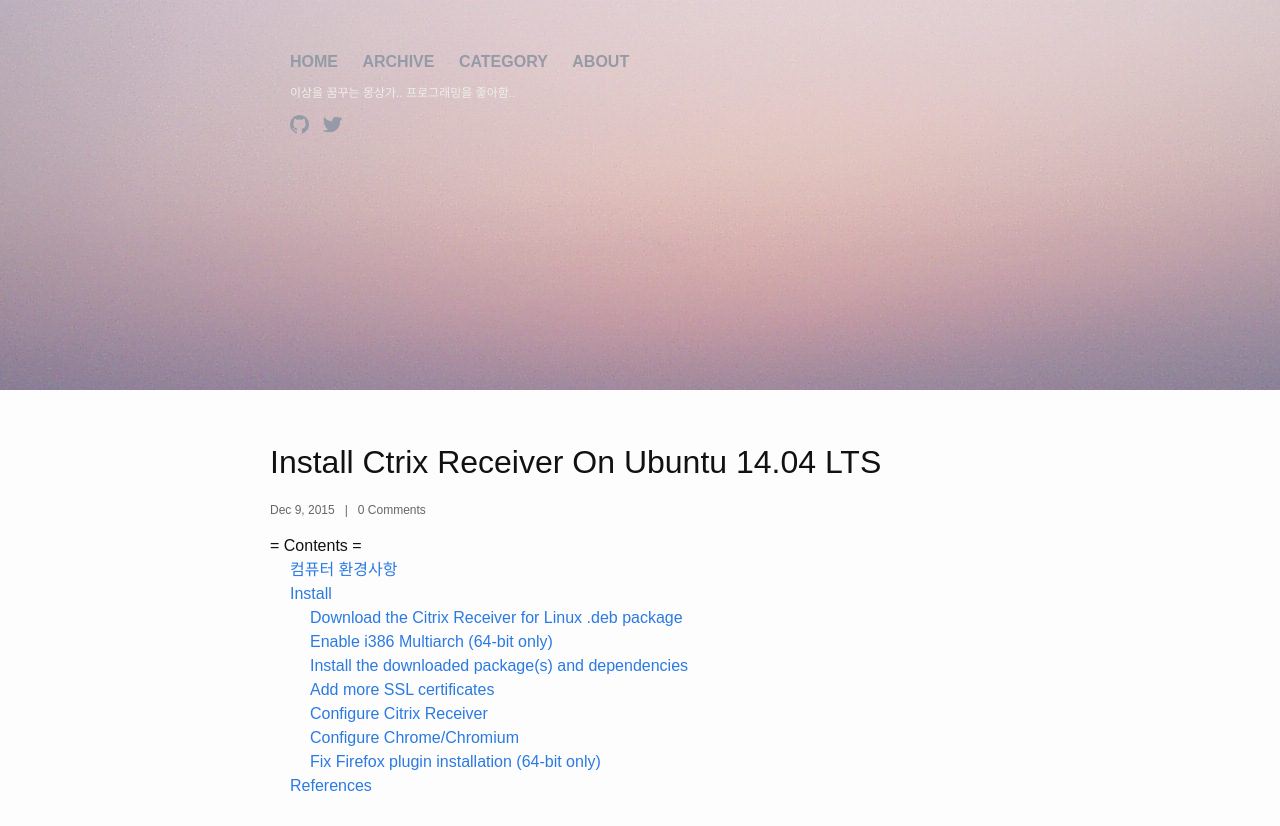
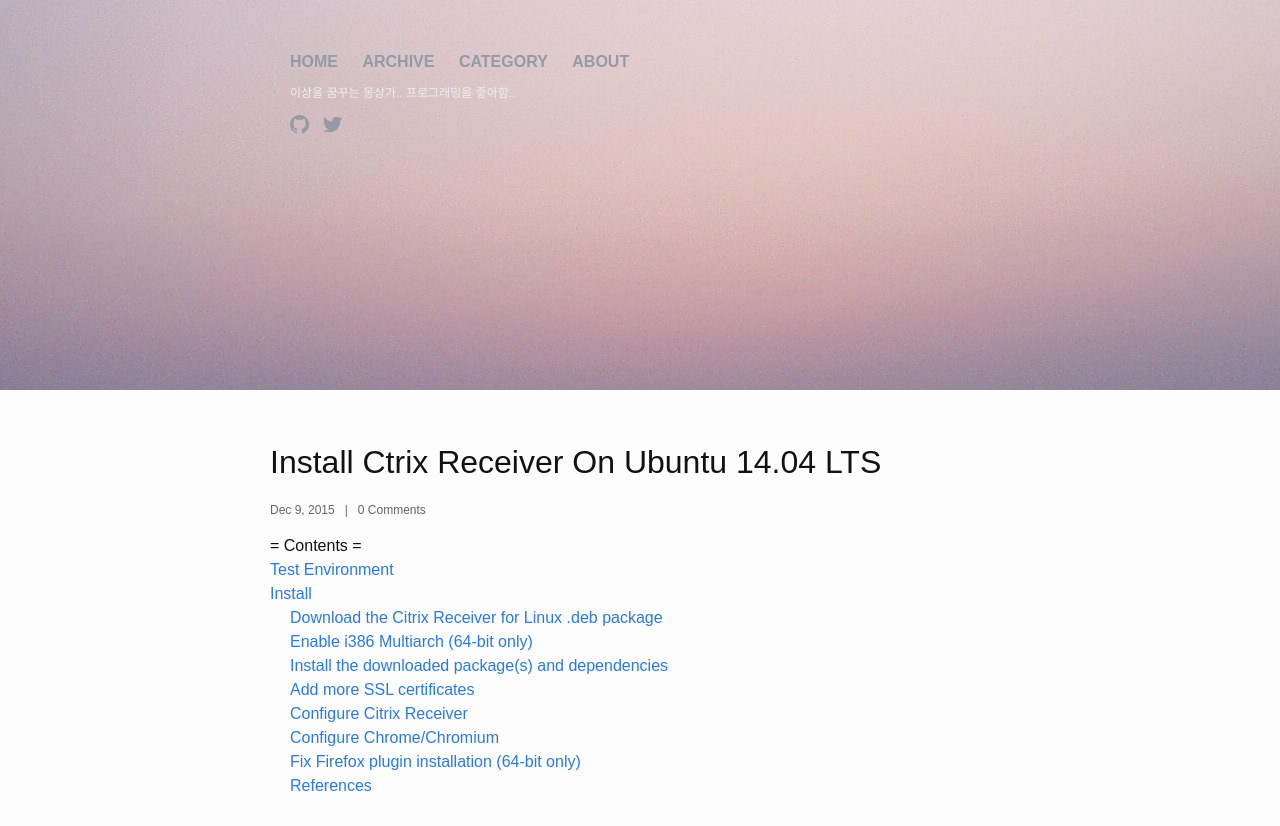
Before and after one commit to dveamer/dveamer.github.io, a Jekyll site: the page built from _posts/Ubuntu/2015-12-09-InstallCtrixClientOnUbuntu.md, in a window 1280 px wide. Shown: the top 826 px of the page. Built offline with Jekyll 4.4.1, drawn with Linux system fonts in a browser that asks for light colours; Markdown is read by kramdown in place of the engine named in the settings; comment, search, counter and statistics services are not loaded; some of the changed text lies outside the part shown; grey boxes are pictures that could not be loaded.

Commit message:
modify css : header tag

````diff
--- a/_posts/Ubuntu/2015-12-09-InstallCtrixClientOnUbuntu.md
+++ b/_posts/Ubuntu/2015-12-09-InstallCtrixClientOnUbuntu.md
@@ -17,19 +17,19 @@
 
 <!--more-->
 
-## 컴퓨터 환경사항
+# Test Environment
   * Ubuntu 14.04 LTS
   * 64-bit
 
-## Install
+# Install
 
-### Download the Citrix Receiver for Linux .deb package
+## Download the Citrix Receiver for Linux .deb package
   * [Ctrix Receiver Download Page](https://www.citrix.com/downloads/citrix-receiver/legacy-receiver-for-linux/receiver-for-linux-13-2.html) 접속합니다.
   * 페이지 하단으로 스크롤해서 64-bit, deb 확장자 파일을 다운로드 합니다.
 
   ![download64bit](/images/post_img/CtrixReceiver/CtrixReceiverDownload64bit.png)
 
-### Enable i386 Multiarch (64-bit only)
+## Enable i386 Multiarch (64-bit only)
   * 64-bit OS 사용자에게만 해당됩니다.
   * 64-bit Ctrix Receiver는 32-bit의 몇가지 패키지들과 의존관계가 있다고 합니다.
   * 해당 패키지들을 이용하기 위해서 아래와 같이 설정하는 것으로 보여집니다.
@@ -39,7 +39,7 @@
   sudo apt-get update
 ```
 
-### Install the downloaded package(s) and dependencies
+## Install the downloaded package(s) and dependencies
   * 다운받아 둔 파일을 가지고 설치를 진행합니다.
 
 ```
@@ -47,7 +47,7 @@
   sudo apt-get -f install
 ```
 
-### Add more SSL certificates
+## Add more SSL certificates
   * SSL 인증서가 필요한 모양인데 mozilla 에서 제공하는 인증서를 빌려쓰려는 의도로 보입니다.
 
 ```
@@ -55,7 +55,7 @@
   sudo c_rehash /opt/Citrix/ICAClient/keystore/cacerts/
 ```
 
-### Configure Citrix Receiver
+## Configure Citrix Receiver
   * Configuration Manager 를 실행시킵니다.
 
 ```
@@ -67,7 +67,7 @@
 
   ![configuration](/images/post_img/CtrixReceiver/CtrixReceiverConfiguration.png)
 
-### Configure Chrome/Chromium
+## Configure Chrome/Chromium
   * 아래와 같이 실행해주고나면 크롬으로 접속이 가능합니다.
 
 ```
@@ -78,7 +78,7 @@
   * 만약 이 단계까지 진행했는데 접속이 안된다면 아래 내용을 진행해보시기 바랍니다.
   * 아래의 내용은 Firefox 브라우저에 대한 설정 내용이라 크롬과는 상관없지만 저는 실수로 아래 내용을 수행했고 안되시는 분들과 차이가 있다면 이 내용이 가장 유력한 후보일 것이기 때문에 기록해둡니다. ( 되돌린 다음 테스트해보면 되지만 귀차니즘이.. )
 
-### Fix Firefox plugin installation (64-bit only)
+## Fix Firefox plugin installation (64-bit only)
   * Firefox 로 접속할 때 필요한 설정들의 일부분입니다.
   * Firefox 로 접속하기 위해서는 브라우저에서 설정이 추가적으로 필요합니다. ( Reference 참고 )
 
--- a/_sass/_base.scss
+++ b/_sass/_base.scss
@@ -7,6 +7,32 @@
     margin: 0;
     padding: 0;
 }
+
+.post-content h1 {
+    font-size: 20pt;
+    background-color: lightyellow;
+    margin-top: 30pt;
+    margin-bottom: 2pt;
+}
+
+.post-content h2 {
+    font-size: 16pt;
+    margin-top: 18pt;
+    margin-bottom: 2pt;
+}
+
+.post-content h3 {
+    font-size: 12pt;
+    margin-top: 8pt;
+    margin-bottom: 1pt;
+}
+
+.post-content h4 {
+    font-size: 10pt;
+    margin-top: 5pt;
+    margin-bottom: 1pt;
+}
+
 
 
 
````
Also changed, not shown: _posts/Ubuntu/2015-12-05-HowToConnectWIFIOnTerminal.md (+3 -3 lines).
